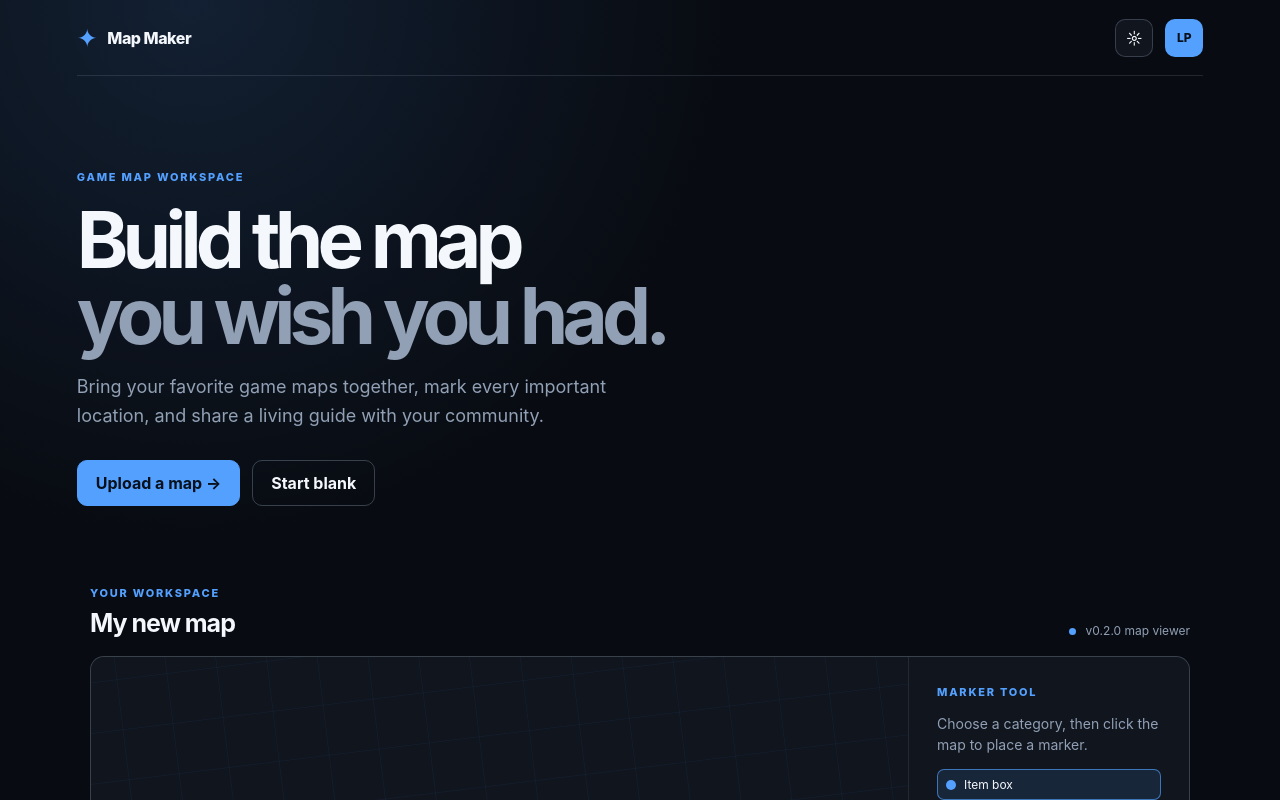
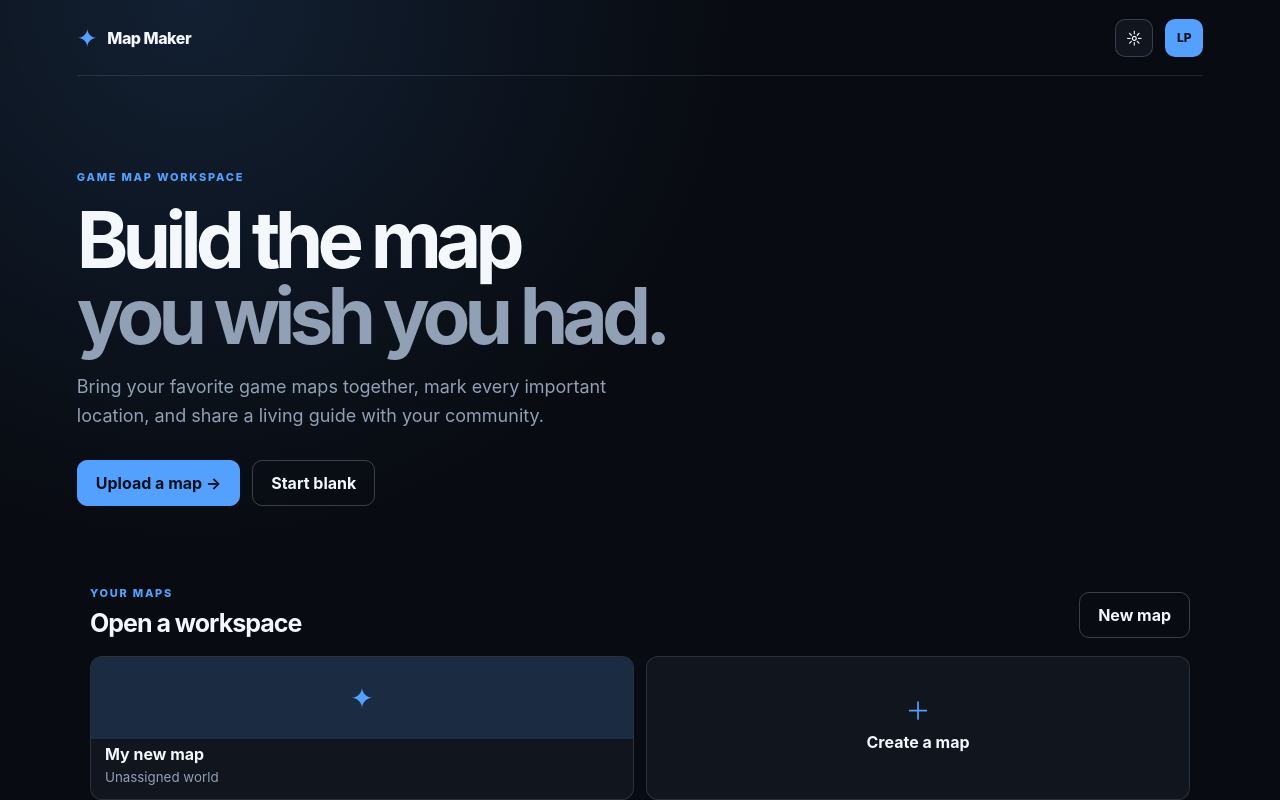
Before and after one commit to Lumenlum/Map-Maker, a React (Vite) app: page / in a window 1280 px wide. Shown: the top 800 px of the page. Built offline with nearby package versions, Linux system fonts and the light colour scheme.

Commit message:
Complete v0.2 map library and opening flow

```diff
--- a/src/App.tsx
+++ b/src/App.tsx
@@ -16,6 +16,7 @@ type Marker = {
   note: string
   image?: string
 }
+type MapCard = { id: number; title: string; game: string; cover: string | null }
 
 const roadmap = [
   ['v0.1.0', 'Foundation', 'App shell, themes, and development setup'],
@@ -34,6 +35,9 @@ export function App() {
   const [markers, setMarkers] = useState<Marker[]>([])
   const [history, setHistory] = useState<Marker[][]>([])
   const [future, setFuture] = useState<Marker[][]>([])
+  const [mapCards, setMapCards] = useState<MapCard[]>([
+    { id: 1, title: 'My new map', game: 'Unassigned world', cover: null },
+  ])
   const [selectedMarker, setSelectedMarker] = useState<number | null>(null)
   const markerImageInput = useRef<HTMLInputElement>(null)
   const fileInput = useRef<HTMLInputElement>(null)
@@ -76,6 +80,28 @@ export function App() {
     setHistory((items) => [...items, markers])
     setMarkers(next)
     setFuture((items) => items.slice(1))
+  }
+  function saveMapCard() {
+    setMapCards((cards) =>
+      cards.map((card) =>
+        card.id === 1
+          ? {
+              ...card,
+              title: title || 'Untitled map',
+              game: game || 'Unassigned world',
+              cover: mapImage,
+            }
+          : card,
+      ),
+    )
+  }
+  function openMap(card: MapCard) {
+    setTitle(card.title)
+    setGame(card.game === 'Unassigned world' ? '' : card.game)
+    setMapImage(card.cover)
+    setMarkers([])
+    setSelectedMarker(null)
+    setZoom(1)
   }
   return (
     <main
@@ -132,6 +158,55 @@ export function App() {
           accept="image/*"
           onChange={(event) => loadMap(event.target.files?.[0])}
         />
+      </section>
+      <section className="map-library" aria-labelledby="library-title">
+        <div className="section-heading">
+          <div>
+            <div className="eyebrow">YOUR MAPS</div>
+            <h2 id="library-title">Open a workspace</h2>
+          </div>
+          <button
+            className="secondary-button"
+            onClick={() => {
+              setTitle('My new map')
+              setGame('')
+              setMapImage(null)
+              setMarkers([])
+            }}
+          >
+            New map
+          </button>
+        </div>
+        <div className="map-cards">
+          {mapCards.map((card) => (
+            <button
+              className="map-card"
+              key={card.id}
+              onClick={() => openMap(card)}
+            >
+              <div className="card-cover">
+                {card.cover ? <img src={card.cover} alt="" /> : <span>✦</span>}
+              </div>
+              <strong>{card.title}</strong>
+              <small>{card.game}</small>
+            </button>
+          ))}
+          <button
+            className="map-card add-card"
+            onClick={() => {
+              setTitle('My new map')
+              setGame('')
+              setMapImage(null)
+              setMarkers([])
+            }}
+          >
+            <span>＋</span>
+            <strong>Create a map</strong>
+          </button>
+        </div>
+        <button className="primary-button save-card" onClick={saveMapCard}>
+          Save current map to library
+        </button>
       </section>
       <section className="workspace-card" aria-labelledby="workspace-title">
         <div className="section-heading">
--- a/src/styles.css
+++ b/src/styles.css
@@ -133,6 +133,60 @@ button {
 .roadmap {
   max-width: 1100px;
   margin: 0 auto 64px;
+}
+.map-library {
+  max-width: 1100px;
+  margin: 0 auto 42px;
+}
+.map-cards {
+  display: grid;
+  grid-template-columns: repeat(auto-fit, minmax(170px, 1fr));
+  gap: 12px;
+}
+.map-card {
+  display: grid;
+  gap: 5px;
+  padding: 0 0 14px;
+  overflow: hidden;
+  text-align: left;
+  color: inherit;
+  background: var(--surface);
+  border: 1px solid color-mix(in srgb, var(--muted) 20%, transparent);
+  border-radius: 12px;
+}
+.map-card strong,
+.map-card small {
+  padding: 0 14px;
+}
+.map-card small {
+  color: var(--muted);
+}
+.card-cover {
+  height: 82px;
+  display: grid;
+  place-items: center;
+  color: var(--accent);
+  background: color-mix(in srgb, var(--accent) 16%, var(--surface));
+  font-size: 28px;
+}
+.card-cover img {
+  width: 100%;
+  height: 100%;
+  object-fit: cover;
+}
+.add-card {
+  place-items: center;
+  align-content: center;
+  text-align: center;
+  min-height: 137px;
+}
+.add-card span {
+  color: var(--accent);
+  font-size: 25px;
+}
+.save-card {
+  margin-top: 14px;
+  font-size: 12px;
 }
 .section-heading {
   display: flex;
```
Also changed, not shown: 2 other files (tests, documents, lock files or other folders).
